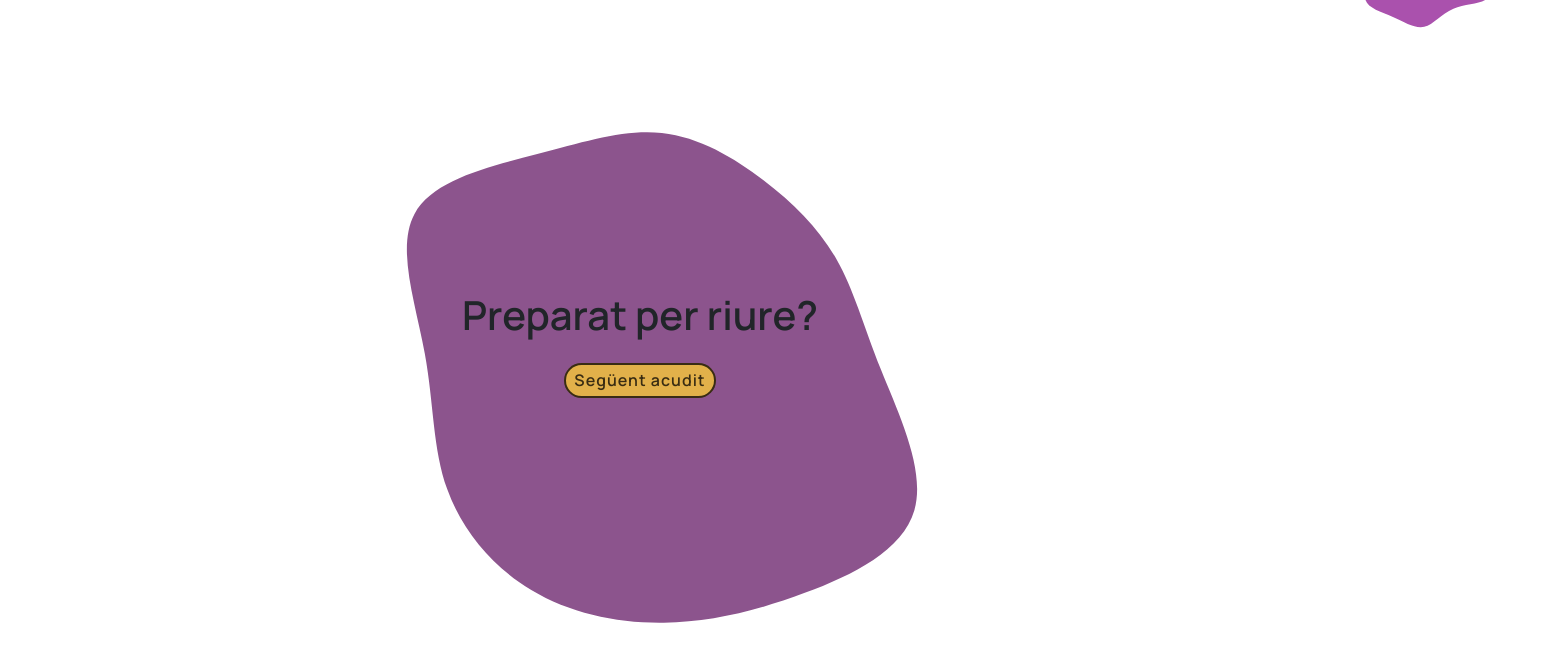
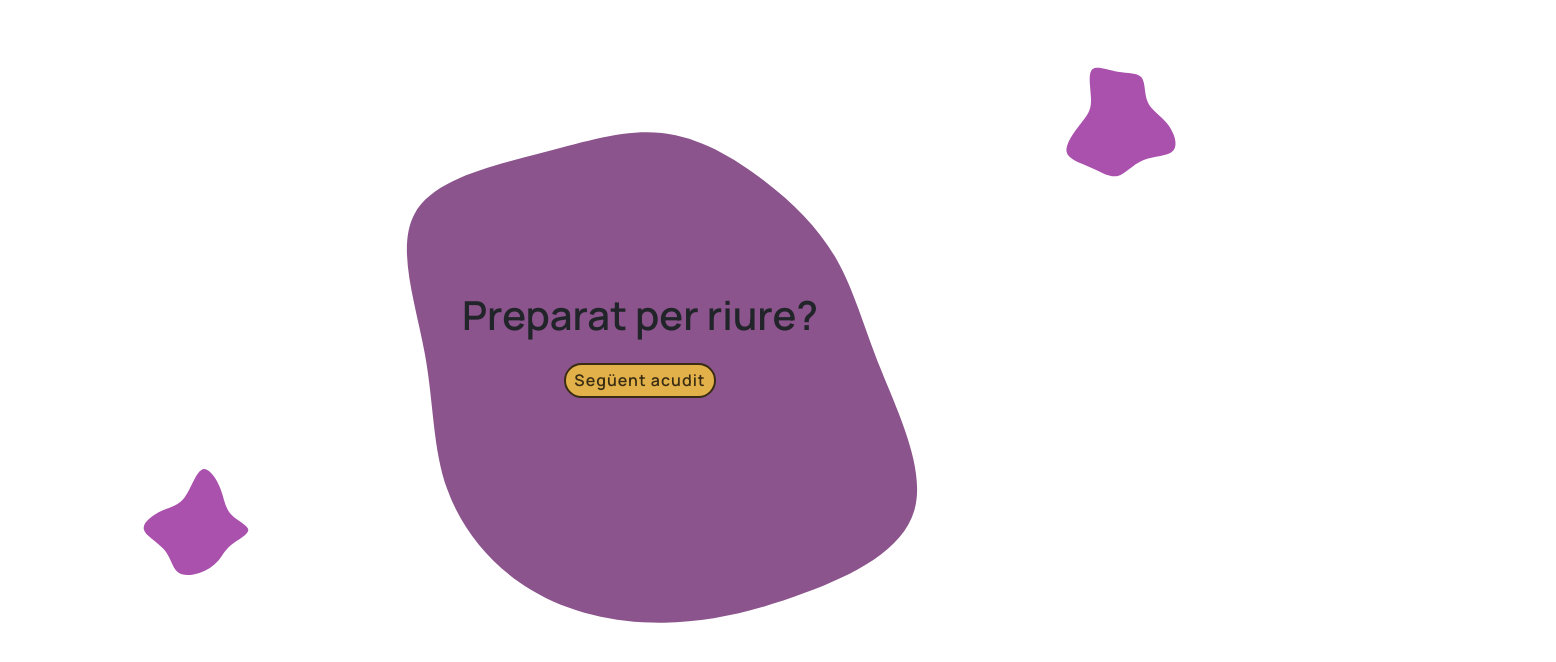
Before and after one commit to MarcMorado/Sprint-5, a website: page index.html in a window 1280 px wide. Shown: the whole page, 1556 px wide, since content can reach past the window. Drawn offline with nearby package versions, Linux system fonts and the light colour scheme; no server answers.

Commit message:
Add files via upload

```diff
--- a/css/customStyle.css
+++ b/css/customStyle.css
@@ -43,16 +43,15 @@ body {
 }
 
 .mini-blob-1 {
-  position: absolute;
-  bottom: 200px;
-  right: 1300px;
+  position: relative;
+  bottom: 350px;
   width: 20%;
 }
 
 .mini-blob-2 {
-  position:absolute;
+  position:relative;
   bottom: 750px;
-  left: 1300px;
+  left: 700px;
   width: 20%;
 }
 
```
Also changed, not shown: index.html (+0 -1 lines).
